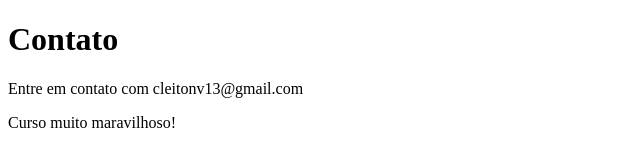
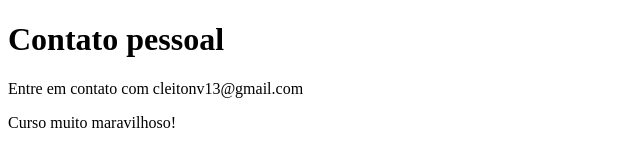
Before and after one commit to CleitonVinicios/sistema-de-cadastro, a plain HTML site: page contato.html in a window 1280 px wide. Shown: the whole page, without its empty margins (0-640 px from the left). Drawn offline with Linux system fonts and the light colour scheme.

Commit message:
atualizando titulo

```diff
--- a/contato.html
+++ b/contato.html
@@ -7,7 +7,7 @@
     <title>contato</title>
 </head>
 <body>
-    <h1>Contato</h1>
+    <h1>Contato pessoal</h1>
     <p>Entre em contato com cleitonv13@gmail.com</p>
     <p>Curso muito maravilhoso!</p>
 </body>
```
